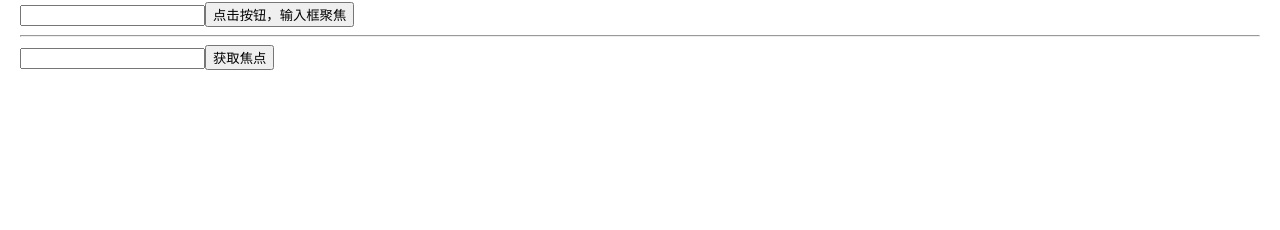
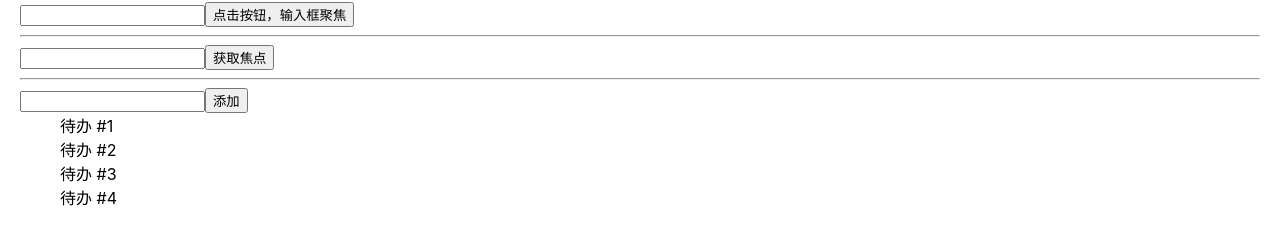
Before and after one commit to Aerolii/study-react-lib, a React (Create React App) app: page / in a window 1280 px wide. Shown: the part 5728-5958 px from the top of the page. Before the commit the page ends 5818 px from the top, so only its background shows below. Built offline with nearby package versions, Linux system fonts and the light colour scheme.

Commit message:
feat: 使用 flushSync 同步更新 state

```diff
--- a/src/App.jsx
+++ b/src/App.jsx
@@ -13,6 +13,7 @@
 import ContextApp from './context/ContextApp'
 import MessengerReducer from './reducer/MessengerReducer'
 import TaskApp from './reducer/TaskApp'
+import FlushSyncUpdateState from './ref/FlushSyncUpdateState'
 import RefDOM from './ref/RefDom'
 import RefForward from './ref/RefForward'
 import RefHandle from './ref/RefHandle'
@@ -141,6 +142,8 @@
       <RefForward />
       <hr />
       <RefHandle />
+      <hr />
+      <FlushSyncUpdateState />
     </>
   )
 }
--- /dev/null
+++ b/src/ref/FlushSyncUpdateState.jsx
@@ -0,0 +1,47 @@
+import { useRef, useState } from 'react'
+import { flushSync } from 'react-dom'
+
+// 使用 flushSync 同步更新 state
+export default function FlushSyncUpdateState() {
+  const [text, setText] = useState('')
+  const [todos, setTodos] = useState(initialTodos)
+  const listRef = useRef(null)
+
+  function handleAdd() {
+    const newTodo = { id: nextId++, text }
+    setText('')
+    flushSync(() => {
+      setTodos([...todos, newTodo])
+    })
+    listRef.current.lastChild.scrollIntoView()
+  }
+
+  return (
+    <div>
+      <div>
+        <input
+          type="text"
+          value={text}
+          onChange={(e) => setText(e.target.value)}
+        />
+        <button onClick={handleAdd}>添加</button>
+      </div>
+      <div style={{ height: '100px', overflow: 'scroll' }}>
+        <ul style={{ listStyle: 'none', margin: 0 }} ref={listRef}>
+          {todos.map((todo) => (
+            <li key={todo.id}>{todo.text}</li>
+          ))}
+        </ul>
+      </div>
+    </div>
+  )
+}
+
+let nextId = 0
+let initialTodos = []
+for (let i = 0; i < 20; i++) {
+  initialTodos.push({
+    id: nextId++,
+    text: '待办 #' + (i + 1)
+  })
+}
```
